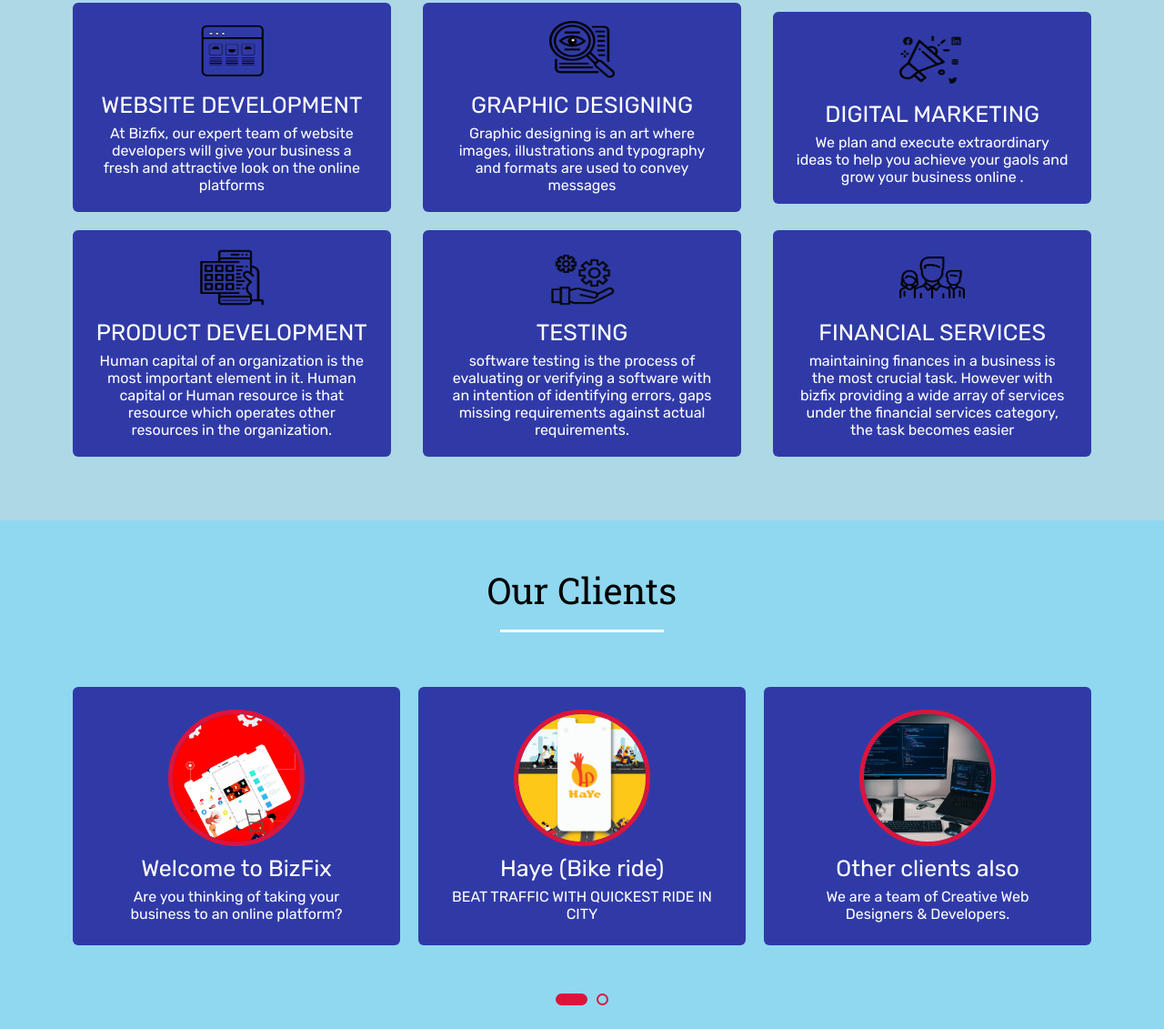
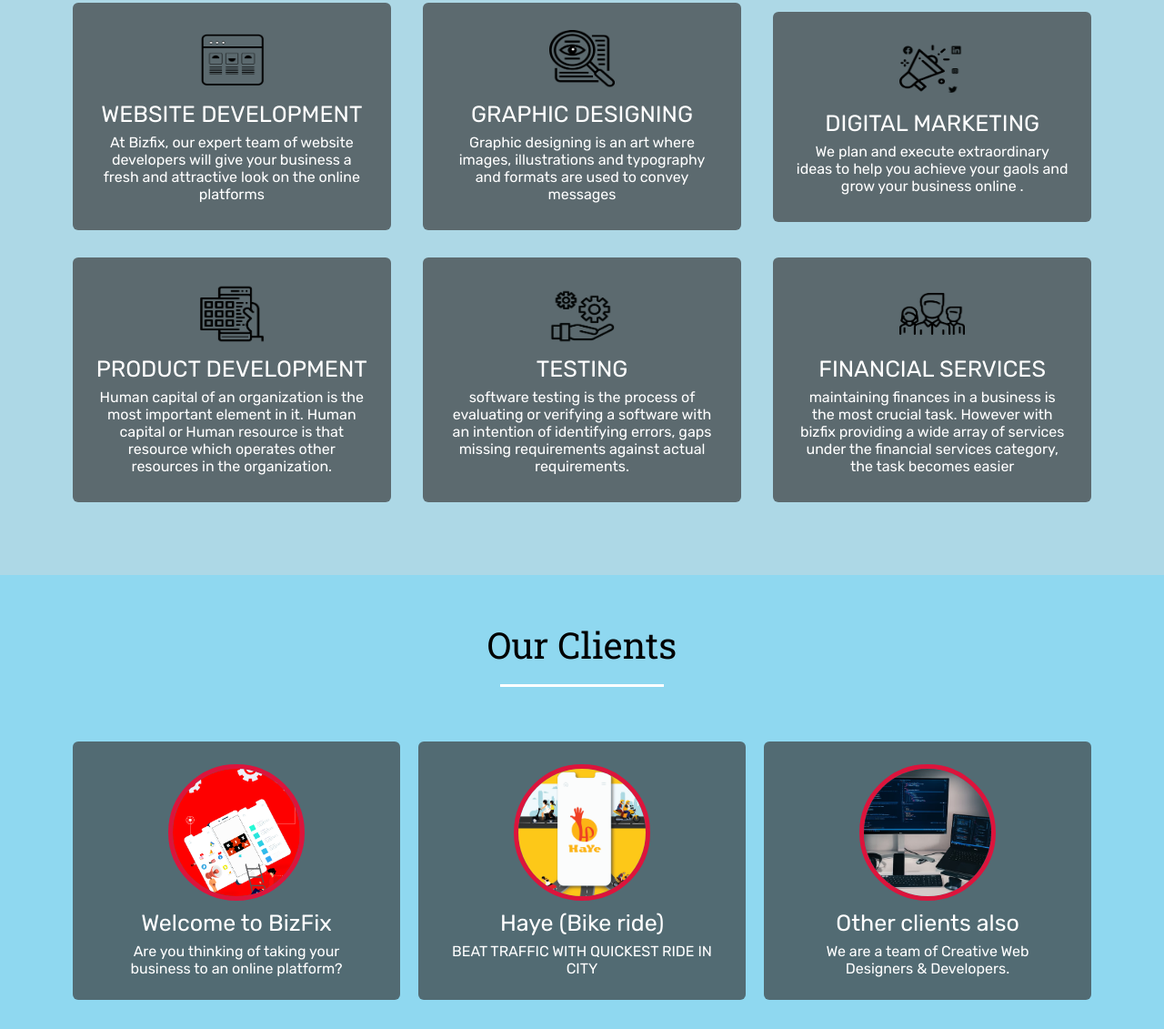
Before and after one commit to abhishek4614/pasventure, a plain HTML site: page index.html in a window 1280 px wide. Shown: the part 1833-2964 px from the top of the page at 91% size. Drawn offline with nearby package versions, Linux system fonts and the light colour scheme.

Commit message:
Update style.css

```diff
--- a/css/style.css
+++ b/css/style.css
@@ -337,25 +337,30 @@
 } */
 .services .serv-content .card{
     width: calc(33% - 20px);
-    background: #303aa7;
+    background: #333333a8;
     text-align: center;
     border-radius: 6px;
-    padding: 20px 25px;
+    padding: 30px 25px;
     cursor: pointer;
-    margin-bottom: 20px;
+    margin-bottom: 30px;
     transition: all 0.3s ease;
 }
 .services .card .box img{
     height: 4rem;
     width: 4.5rem;
+}
+.services .card .box img:hover{
+    height: 4.5rem;
+    width: 4.5rem;
+    background-color: white;
+}
 
-
-}
 .services .max-width h2{
 color: black;
 }
 .services .serv-content .card:hover{
     background: #1687a7;
+    box-shadow: 5px 10px #888;
 }
 .services .serv-content .card .box{
     transition: all 0.5s ease;
@@ -466,7 +471,7 @@
     background: rgb(187, 183, 183);
 }
 .teams .carousel .card{
-    background: #303aa7;
+    background: #333333a8;
     border-radius: 6px;
     padding: 25px 35px;
     text-align: center;
```
